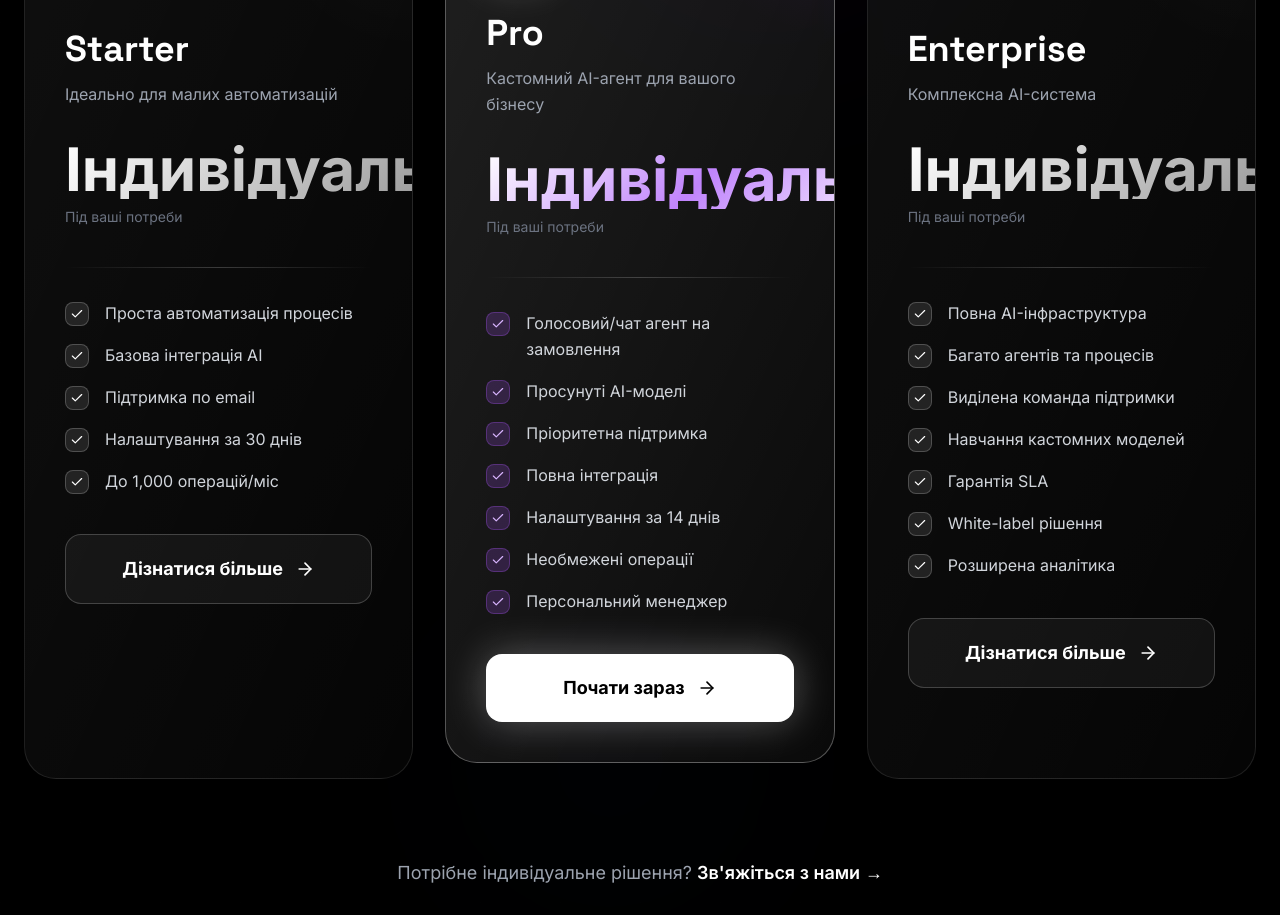
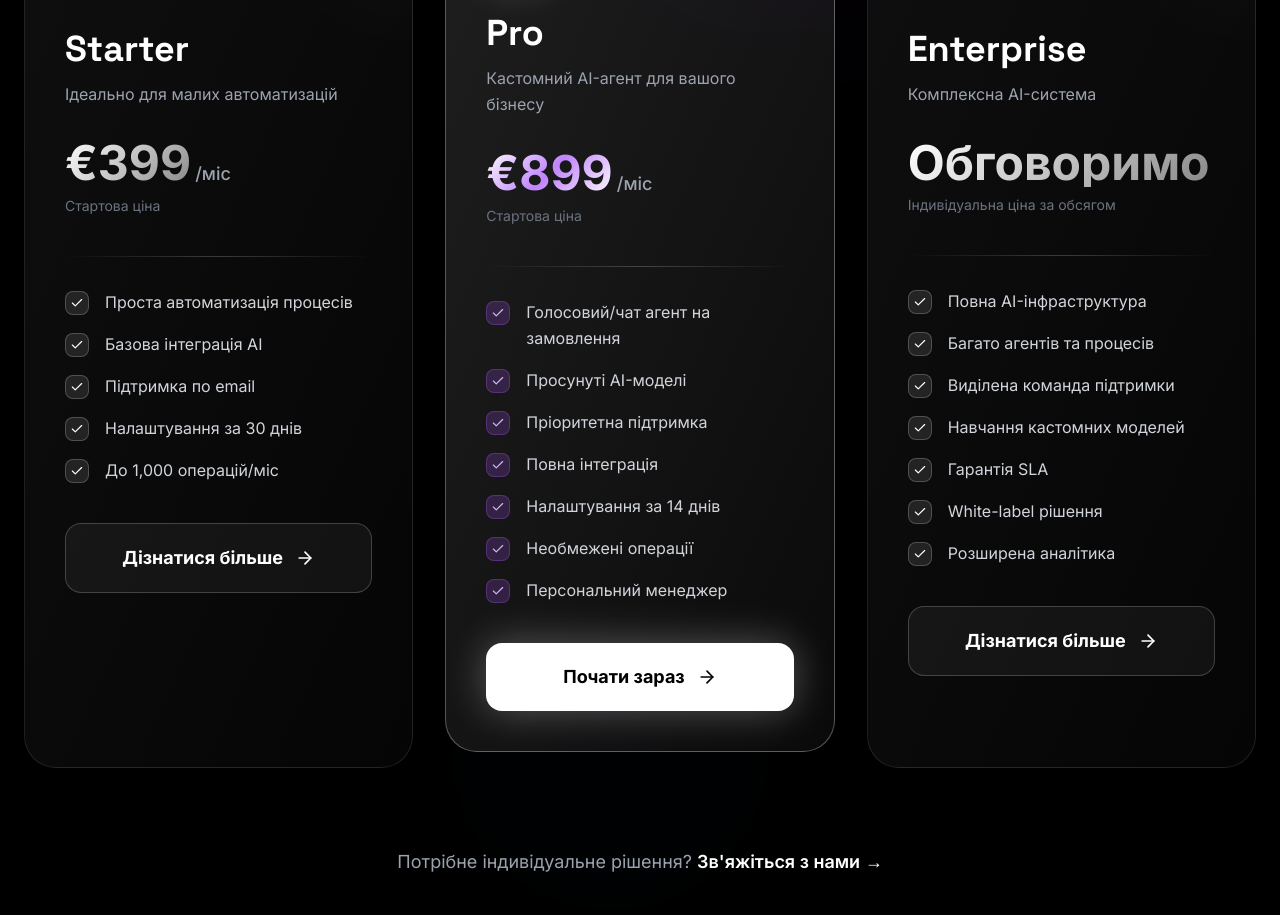
Before and after one commit to aiinsiderclubb-ai/aiinsiderwebsite, a Next.js app: page / in a window 1280 px wide. Shown: the part 9360-10275 px from the top of the page. Built offline with nearby package versions, Linux system fonts and the light colour scheme; no server answers.

Commit message:
твой новый комментарий

```diff
--- a/app/components/Pricing.tsx
+++ b/app/components/Pricing.tsx
@@ -15,7 +15,8 @@ export default function Pricing() {
   const plans = [
     {
       name: 'Starter',
-      priceKey: 'pricing.custom',
+      price: '€399',
+      priceNote: t('pricing.perMonth'),
       descKey: 'pricing.starterDesc',
       icon: Zap,
       gradient: 'from-blue-500/20 via-cyan-500/10 to-transparent',
@@ -31,12 +32,13 @@ export default function Pricing() {
     },
     {
       name: 'Pro',
-      priceKey: 'pricing.custom',
+      price: '€899',
+      priceNote: t('pricing.perMonth'),
       descKey: 'pricing.proDesc',
       icon: Rocket,
       gradient: 'from-purple-500/30 via-pink-500/20 to-transparent',
       accentColor: 'purple',
-      badge: isEn ? 'Most Value' : 'Найкраще',
+      badge: isEn ? 'Best Value' : 'Найкраще',
       featureKeys: [
         'pricing.proF1',
         'pricing.proF2',
@@ -50,7 +52,8 @@ export default function Pricing() {
     },
     {
       name: 'Enterprise',
-      priceKey: 'pricing.custom',
+      price: t('pricing.enterprisePrice'),
+      priceNote: '',
       descKey: 'pricing.enterpriseDesc',
       icon: Sparkles,
       gradient: 'from-amber-500/20 via-orange-500/10 to-transparent',
@@ -220,9 +223,9 @@ export default function Pricing() {
 
                     {/* Price */}
                     <div className="mb-10">
-                      <div className="flex items-baseline gap-2">
+                      <div className="flex items-baseline gap-1">
                         <span
-                          className="text-5xl md:text-6xl font-bold"
+                          className="text-4xl md:text-5xl font-bold"
                           style={{
                             background: plan.popular
                               ? 'linear-gradient(135deg, #ffffff 0%, #c084fc 50%, #ffffff 100%)'
@@ -231,11 +234,16 @@ export default function Pricing() {
                             WebkitTextFillColor: 'transparent',
                           }}
                         >
-                          {t(plan.priceKey)}
+                          {plan.price}
                         </span>
+                        {plan.priceNote && (
+                          <span className="text-lg text-gray-400 font-medium">{plan.priceNote}</span>
+                        )}
                       </div>
                       <p className="text-sm text-gray-500 mt-2">
-                        {isEn ? 'Tailored to your needs' : 'Під ваші потреби'}
+                        {plan.name === 'Enterprise'
+                          ? (isEn ? 'Custom pricing based on scope' : 'Індивідуальна ціна за обсягом')
+                          : (isEn ? 'Starting price' : 'Стартова ціна')}
                       </p>
                     </div>
 
--- a/app/lib/translations.ts
+++ b/app/lib/translations.ts
@@ -60,6 +60,11 @@ export const translations = {
     proDesc: { uk: 'Кастомний AI-агент для вашого бізнесу', en: 'Custom AI agent for your business' },
     enterpriseDesc: { uk: 'Комплексна AI-система', en: 'End-to-end AI system' },
     custom: { uk: 'Індивідуально', en: 'Custom' },
+    starterPrice: { uk: '399', en: '399' },
+    proPrice: { uk: '899', en: '899' },
+    enterprisePrice: { uk: 'Обговоримо', en: 'Let\'s Talk' },
+    perMonth: { uk: '/міс', en: '/mo' },
+    startingFrom: { uk: 'від', en: 'from' },
     startNow: { uk: 'Почати зараз', en: 'Start Now' },
     getStarted: { uk: 'Дізнатися більше', en: 'Get Started' },
     needCustom: { uk: 'Потрібне індивідуальне рішення?', en: 'Need a custom solution?' },
```
